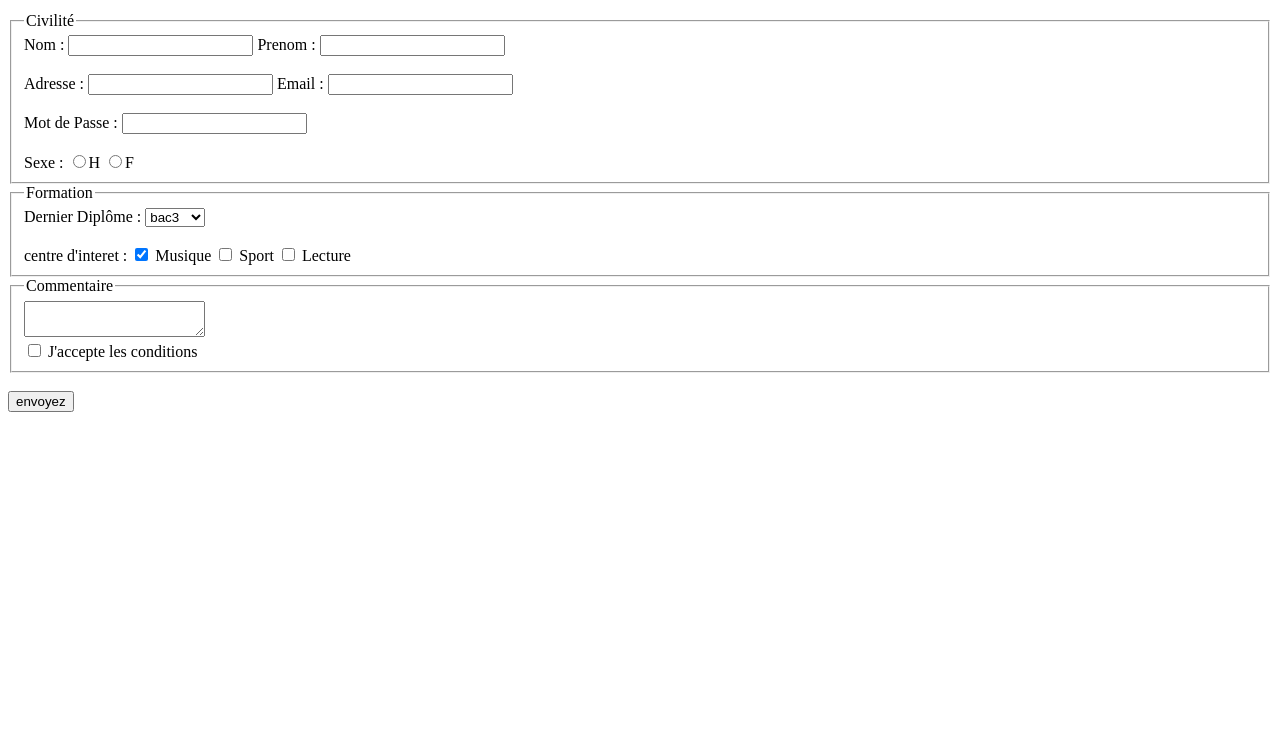
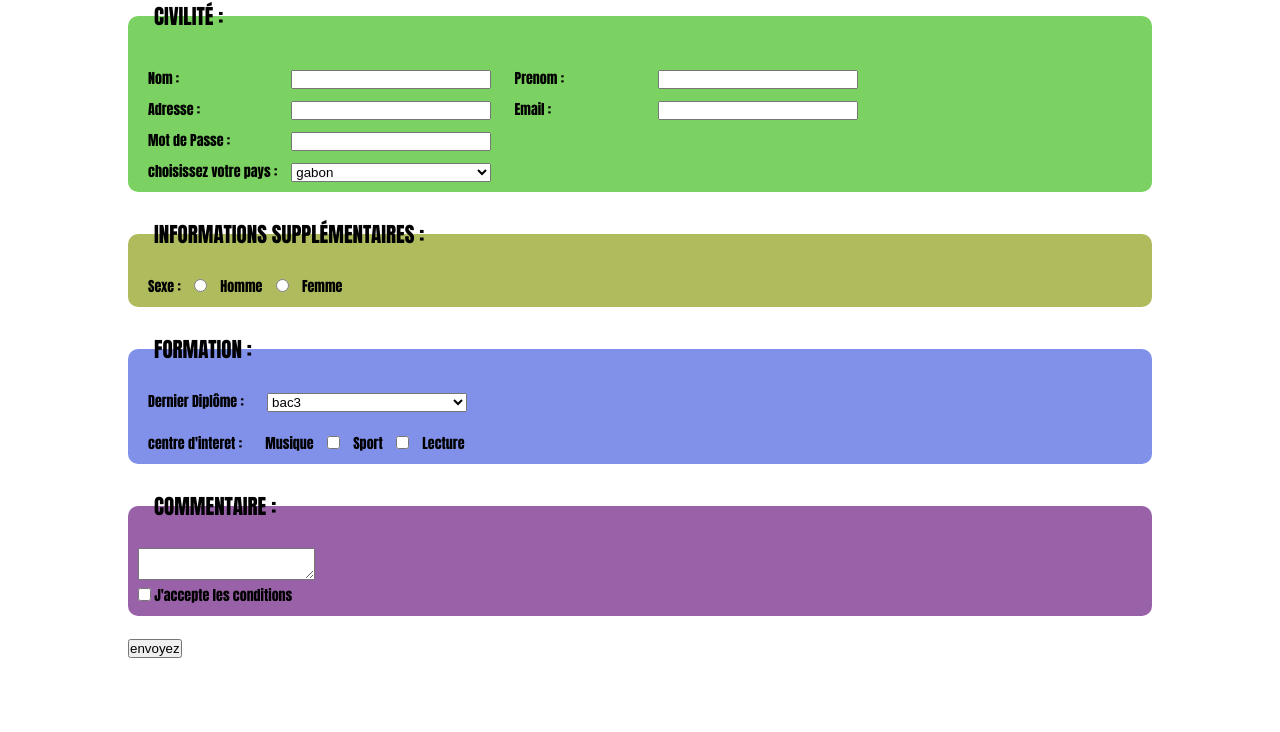
Before and after one commit to dasilva218/formulaire, a plain HTML site: page index.html in a window 1280 px wide. Shown: the part 68-800 px from the top of the page. Drawn offline with Linux system fonts and the light colour scheme.

Commit message:
formulaire modifié avec du css

```diff
--- /dev/null
+++ b/assets/css/form.css
@@ -0,0 +1,58 @@
+*{padding: 0; margin: 0; box-sizing: border-box}
+body{ font-family: Impact, Haettenschweiler, "Franklin Gothic Bold", "Arial Black", "sans-serif"; font-size: 14px;}
+
+#principal{
+	width: 80%;
+	margin: 0 auto;
+}
+#section1{
+	background-color: rgba(46,183,6,0.63);
+	margin-top: 10px;
+	padding: 10px;
+	border-style: hidden;
+	border-radius: 10px;
+}
+#section1 label{
+	display: inline-block;
+	width: 130px;
+	margin: 10px 0 0 10px;
+
+}
+#section1 input, select{
+	width: 200px;
+	margin: 0px 10px;
+}
+#section2{
+	background-color: rgba(131,148,0,0.63);
+	margin-top: 10px;
+	padding: 10px;
+	border-style: hidden;
+	border-radius: 10px;
+}
+#section2 label{
+	display: inline-block;
+	margin: 0 10px;
+}
+#section3{
+	background-color: rgba(56,80,220,0.63);
+	margin-top: 10px;
+	padding: 10px;
+	border-style: hidden;
+	border-radius: 10px;
+}
+#section3 label{
+	display: inline-block;
+	margin: 0 10px;
+}
+#section4{
+	background-color: rgba(94,5,118,0.63);
+	margin-top: 10px;
+	padding: 10px;
+	border-style: hidden;
+	border-radius: 10px;
+}
+legend{
+	font-size: 1.5em;
+	text-transform: uppercase;
+	padding: 1rem;
+}
--- a/index.html
+++ b/index.html
@@ -3,33 +3,53 @@
 	<head>
 		<meta charset="utf-8">
 		<meta name="viewport" content="width=device-width, initial-scale=1.0">
+		<link href="assets/css/form.css" rel="stylesheet" type="text/css">
 		<title>formulaire de renseignement</title>
 	</head>
 
 	<body>
-		<mean>
+		<main id="principal">
 			<h1>formulaire de renseignements</h1>
 			<form method="post" action="#">
-				<fieldset>
+				<fieldset id="section1">
 					<!--civilite-->
-					<legend>Civilité</legend>
+					<legend>Civilité : </legend>
 						<label for="nom">Nom : </label>
 						<input type="text" required id="nom" name="nom">
 						<label for="prenom">Prenom : </label>
-						<input type="text" required id="prenom" name="prenom"><br><br>
+						<input type="text" required id="prenom" name="prenom"><br>
 						<label for="adress">Adresse : </label>
 						<input type="text" id="adress" name="adress" required>
 						<label for="email">Email : </label>
-						<input type="email" required id="email" name="email"><br><br>
+						<input type="email" required id="email" name="email"><br>
 						<label for="mdp">Mot de Passe : </label>
-						<input type="password" checked id="mdp" name="mdp"><br><br>
-						<label>Sexe : </label>
-						<input type="radio" value="homme" name="sexe"><label>H</label>
-						<input type="radio" value="femme" name="sexe"><label>F</label>
+						<input type="password" checked id="mdp" name="mdp"><br>
+						<label>choisissez votre pays :</label>
+						<select name="pays">
+							<optgroup label="Afrique">
+								<option>gabon</option>
+								<option>senegal</option>
+								<option>bénin</option>
+								<option>togo</option>
+							</optgroup>
+							<optgroup label="Europe">
+								<option>canada</option>
+								<option>france</option>
+								<option>italie</option>
+							</optgroup>
+						</select>
 				</fieldset>
-				<fieldset>
+				<fieldset id="section2">
+					<legend>informations supplémentaires : </legend>
+					<label>Sexe : </label>
+						<input type="radio" value="homme" name="sexe">
+						<label>Homme</label>
+						<input type="radio" value="femme" name="sexe">
+						<label>Femme</label><br>
+				</fieldset>
+				<fieldset id="section3">
 					<!--formation-->
-					<legend>Formation</legend>
+					<legend>Formation : </legend>
 						<label>Dernier Diplôme : </label>
 						<select name="diplome">
 							<option value="aucun">Aucun</option>
@@ -38,21 +58,20 @@
 							<option selected value="bac3">bac3</option>
 						</select><br><br>
 						<label>centre d'interet :</label>
-						<input type="checkbox" id="mus" value="musique" name="cd" checked>
-						<label for="mus">Musique </label>
+<label for="mus">Musique </label>
 						<input type="checkbox" id="spor" value="sport" name="cd">
 						<label for="spor">Sport</label>
 						<input type="checkbox" id="lect" value="lecture" name="cd">
 						<label for="lect">Lecture</label>
 				</fieldset>
-				<fieldset>
+				<fieldset id="section4">
 					<!--commentaire-->
-					<legend>Commentaire</legend>
+					<legend>Commentaire : </legend>
 					<textarea></textarea><br>
 					<input type="checkbox" value="ok" name="val"> <label> J'accepte les conditions </label>
 				</fieldset><br>
 				<input type="submit" value="envoyez">
 			</form>
-		</mean>
+		</main>
 	</body>
 </html>
```
